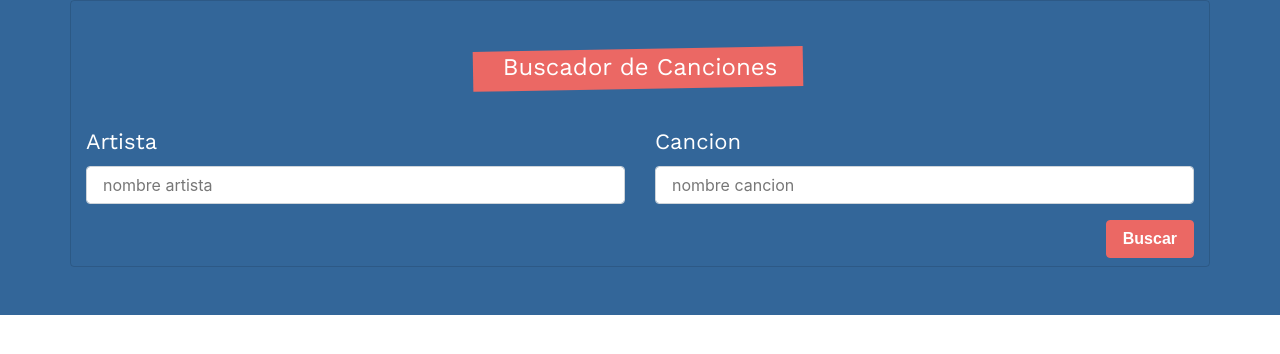
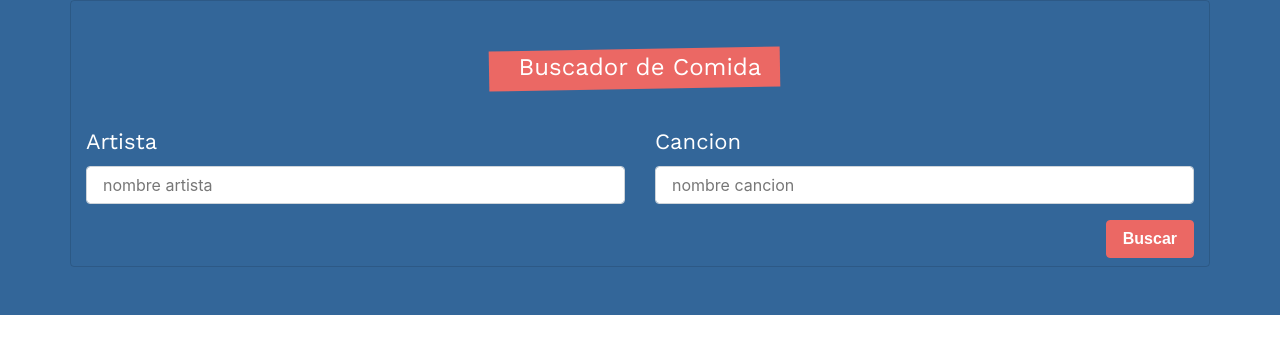
Before and after one commit to navnelson7/busca_letras, a React (Create React App) app: page / in a window 1280 px wide. Shown: the top 354 px of the page. Built offline with nearby package versions, Linux system fonts and the light colour scheme; a web font is replaced by a local one.

Commit message:
Demos de github para CBIS omitir este commit

```diff
--- a/src/components/Formulario.js
+++ b/src/components/Formulario.js
@@ -36,7 +36,7 @@ const Formulario = ({guardarBusquedaLetra}) => {
                         onSubmit={buscarinformacion}
                         >
                             <fieldset>
-                                <legend className="text-center">Buscador de Canciones</legend>
+                                <legend className="text-center">Buscador de Comida</legend>
                                 <div className="row">
                                     <div className="col-md-6">
                                         <div className="form-group">
```
